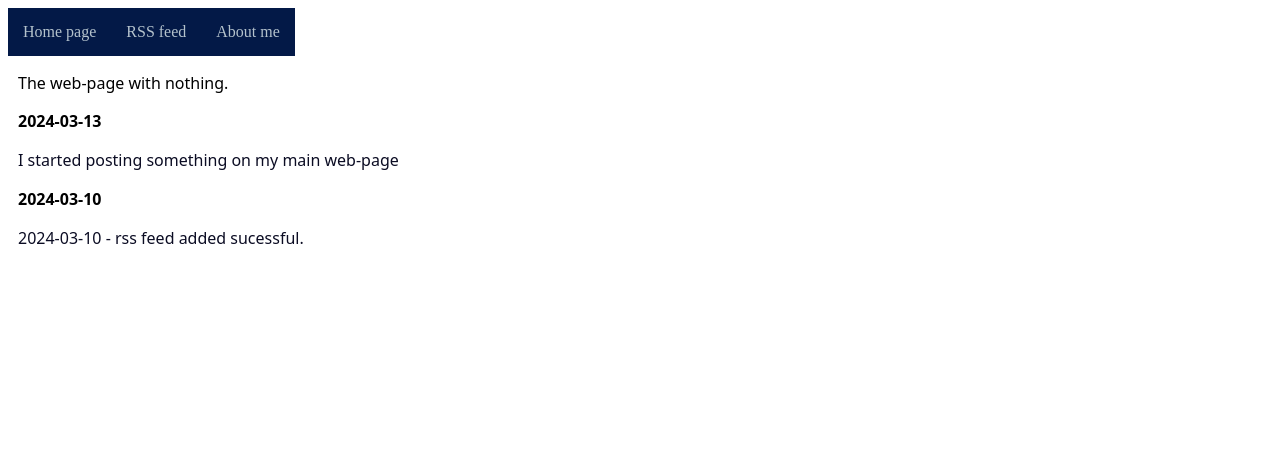
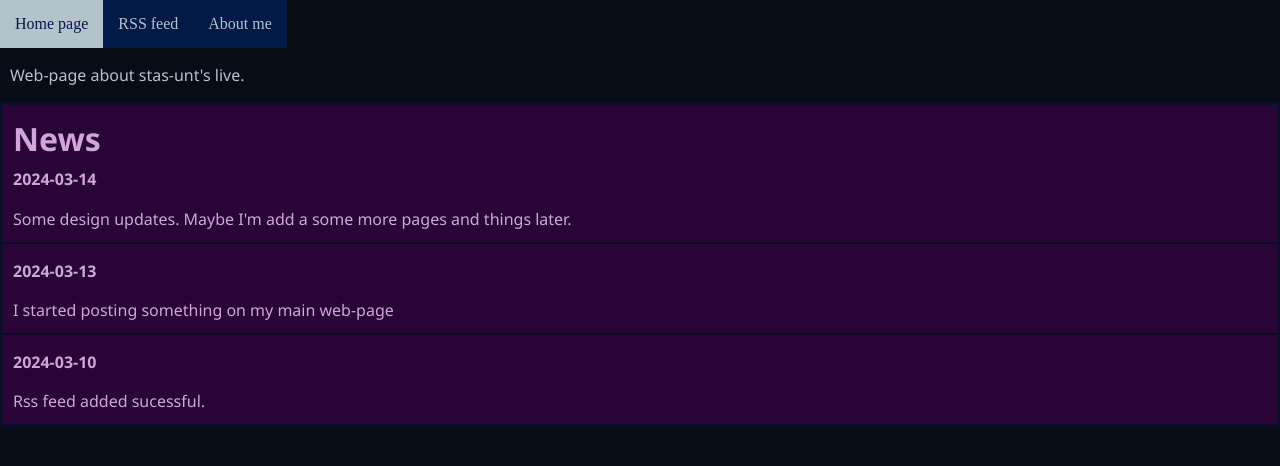
Before and after one commit to stas-untitled/stas-unt-site, a plain HTML site: page index.html in a window 1280 px wide. Drawn offline with Linux system fonts and the light colour scheme.

Commit message:
Transfered to dark theme

```diff
--- a/index.html
+++ b/index.html
@@ -4,8 +4,10 @@
 	<meta charset="utf-8">
 	<title>Index Page</title>
 	<link rel="stylesheet" href="mainstyle.css">
+	<link rel="shortcut icon" type="image/x-icon" href="images/favicon.ico">
 </head>
 <body>
+	<header>
 	<div class="header">
 		<div class="mainmenu">
 			<ul class="menu">
@@ -14,15 +16,23 @@
 				<li class="about"><a href="about.html">About me</a></li>
 			</ul>
 		</div>
-		<p class="titletext">The web-page with nothing.</p>
+		<p class="titletext">Web-page about stas-unt's live.</p>
+		</header>
 		<div class="news">
+			<h1 class="newsheader">News</h1>
+			<div class="post3">
+				<h4>2024-03-14</h4>
+				<p class="posttext">Some design updates. Maybe I'm add a some more pages and things later.</p>
+			</div>
+			<div class="br"></div>
 			<div class="post2">
 				<h4>2024-03-13</h4>
 				<p class="posttext">I started posting something on my main web-page</p>
 			</div>
+			<div class="br"></div>
 			<div class="post1">
-					<h4>2024-03-10</h4>
-					<p class="posttext">2024-03-10 - rss feed added sucessful.</p>
+				<h4>2024-03-10</h4>
+				<p class="posttext">Rss feed added sucessful.</p>
 			</div>
 		</div>
 	</div>
--- a/mainstyle.css
+++ b/mainstyle.css
@@ -1,7 +1,25 @@
-@import url('https://fonts.googleapis.com/css2?family=Noto+Sans:ital,wght@0,100..900;1,100..900&display=swap')
+@import url('https://fonts.googleapis.com/css2?family=Noto+Sans:ital,wght@0,100..900;1,100..900&display=swap');
 
 body{
-    margin: 0;
+    margin: 0px;
+    background-color: #070c16;
+}
+.news{
+    background-color: #280437;
+    border: 3px;
+    border-style: solid;
+    border-color: #0c0e27;
+}
+.posttext{
+    margin-top: 5px;
+    margin-bottom: 5px;
+    padding-top: 0;
+    padding-bottom: 7px;
+    color: #d1a4dc;
+}
+.br{
+    height: 2px;
+    background-color: #0b0c23;
 }
 
 .lang p{
@@ -12,14 +30,13 @@ h1, h2, h3, h4, h5, h6{
     margin-right: 10px;
     margin-left: 10px;
     line-height: 0.8;
+    color: #d1a4dc;
 }
 p{
     margin-right: 10px;
     margin-left: 10px;
     font-family: 'Noto Sans';
-}
-.posttext{
-    color: #0b0c23;
+    color: #b4c2cc;
 }
 .mainmenu ul{
     list-style-type: none;
```
Also changed, not shown: about.html (+3 -0 lines).
